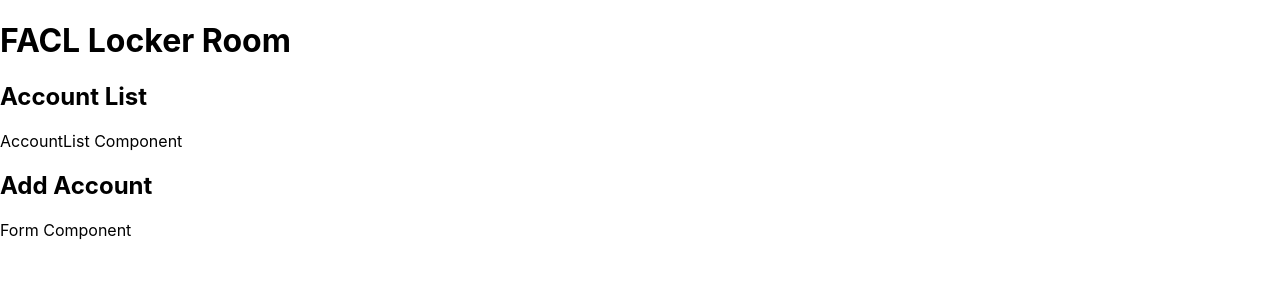
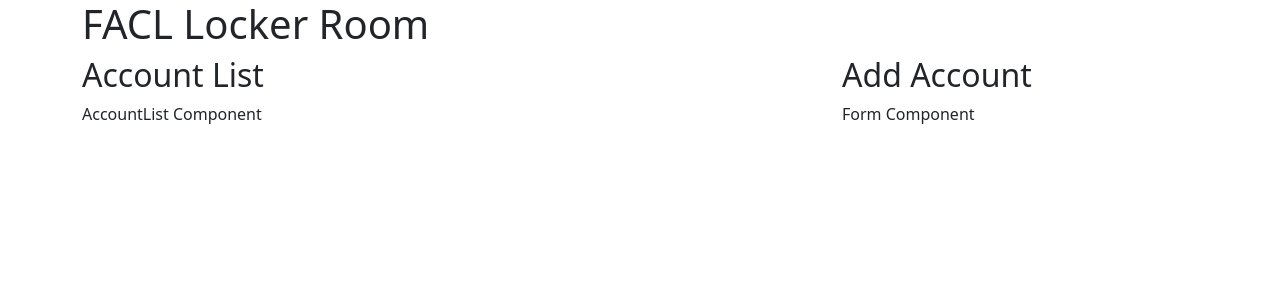
Before and after one commit to Profsain/FACL-React, a React (Create React App) app: page / in a window 1280 px wide. Shown: the top 300 px of the page. Built offline with nearby package versions, Linux system fonts and the light colour scheme.

Commit message:
Fixed Bootstrap grid error

```diff
--- a/src/App.js
+++ b/src/App.js
@@ -8,11 +8,11 @@ function App() {
     <Container>
       <h1>FACL Locker Room</h1>
       <Row>
-        <Col xm={12} md={8}>
+        <Col xs={12} md={8}>
           <h2>Account List</h2>
           <AccountList />
         </Col>
-        <Col xm={12} md={4}>
+        <Col xs={12} md={4}>
           <h2>Add Account</h2>
           <Form />
         </Col>
--- a/src/index.js
+++ b/src/index.js
@@ -2,6 +2,7 @@ import React from 'react';
 import ReactDOM from 'react-dom/client';
 import './index.css';
 import App from './App';
+import 'bootstrap/dist/css/bootstrap.min.css';
 import reportWebVitals from './reportWebVitals';
 
 const root = ReactDOM.createRoot(document.getElementById('root'));
@@ -11,7 +12,4 @@ root.render(
   </React.StrictMode>
 );
 
-// If you want to start measuring performance in your app, pass a function
-// to log results (for example: reportWebVitals(console.log))
-// or send to an analytics endpoint. Learn more: https://bit.ly/CRA-vitals
 reportWebVitals();
```
